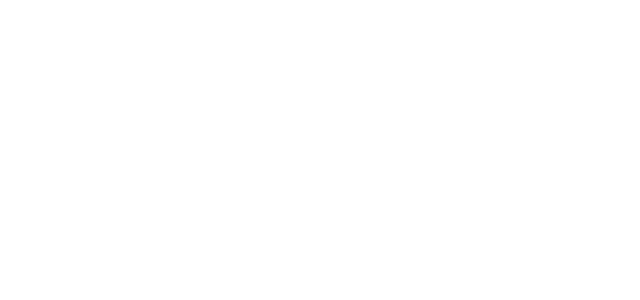
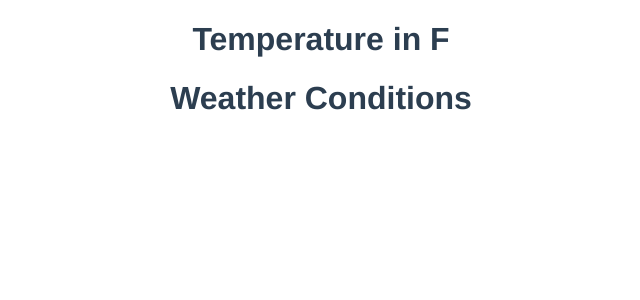
Before and after one commit to catherine-o/weather-app, a Vue app: page / in a window 1280 px wide. Shown: the top 300 px of the page, without its empty margins (319-959 px from the left). Built offline with nearby package versions, Linux system fonts and the light colour scheme; no server answers.

Commit message:
fetches and console logs weather data for zip on Weather view mount

```diff
--- a/src/router/index.js
+++ b/src/router/index.js
@@ -1,14 +1,15 @@
 import Vue from 'vue'
 import VueRouter from 'vue-router'
+import Weather from '@/views/Weather'
 
 Vue.use(VueRouter)
 
 const routes = [
-  // {
-  //   path: '/',
-  //   name: 'home',
-  //   component: Home
-  // }
+  {
+    path: '/',
+    name: 'weather',
+    component: Weather
+  }
 ]
 
 const router = new VueRouter({
--- /dev/null
+++ b/src/views/Weather.vue
@@ -0,0 +1,33 @@
+<template>
+    <div>
+        <h1>{{ currentTemp }}</h1>
+        <h1>{{ weather }}</h1>
+    </div>
+</template>
+
+<script>
+const URL = 'http://api.openweathermap.org/data/2.5/weather?zip=80202,us&APPID='
+const WEATHER_KEY = 'bbaf3bdf18579f92c6e14825f5c839bb'
+export default {
+    data() {
+        return {
+            currentTemp: 'Temperature in F',
+            weather: 'Weather Conditions'
+        }
+    },
+    mounted() {
+        fetch(URL + WEATHER_KEY)
+            .then(response => response.json())
+            .then(this.updateWeather)
+    },
+    methods: {
+        updateWeather(data) {
+            window.console.log(data)
+        }
+    }
+}
+</script>
+
+<style lang="scss">
+
+</style>
```
Also changed, not shown: 1 other file (tests, documents, lock files or other folders).
